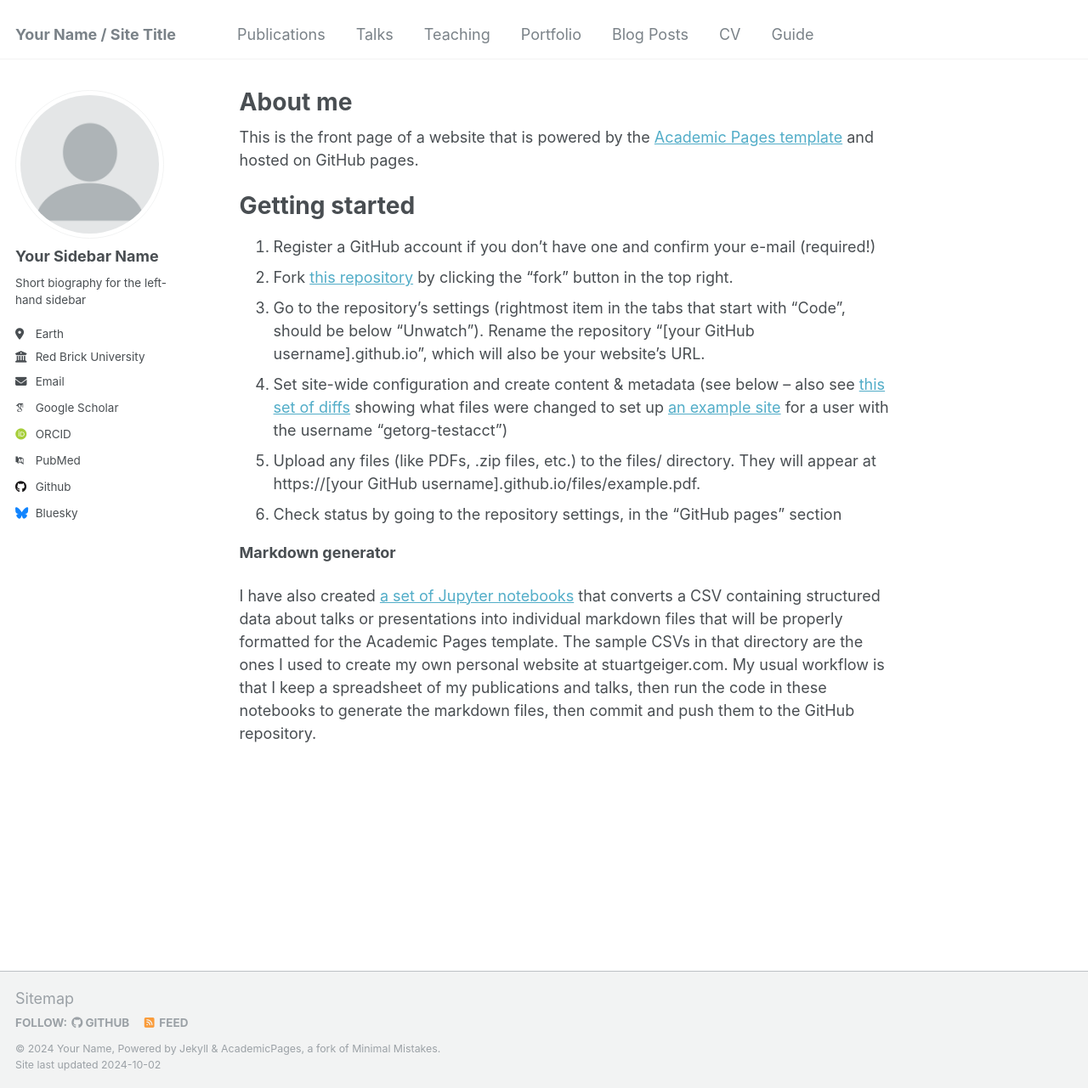
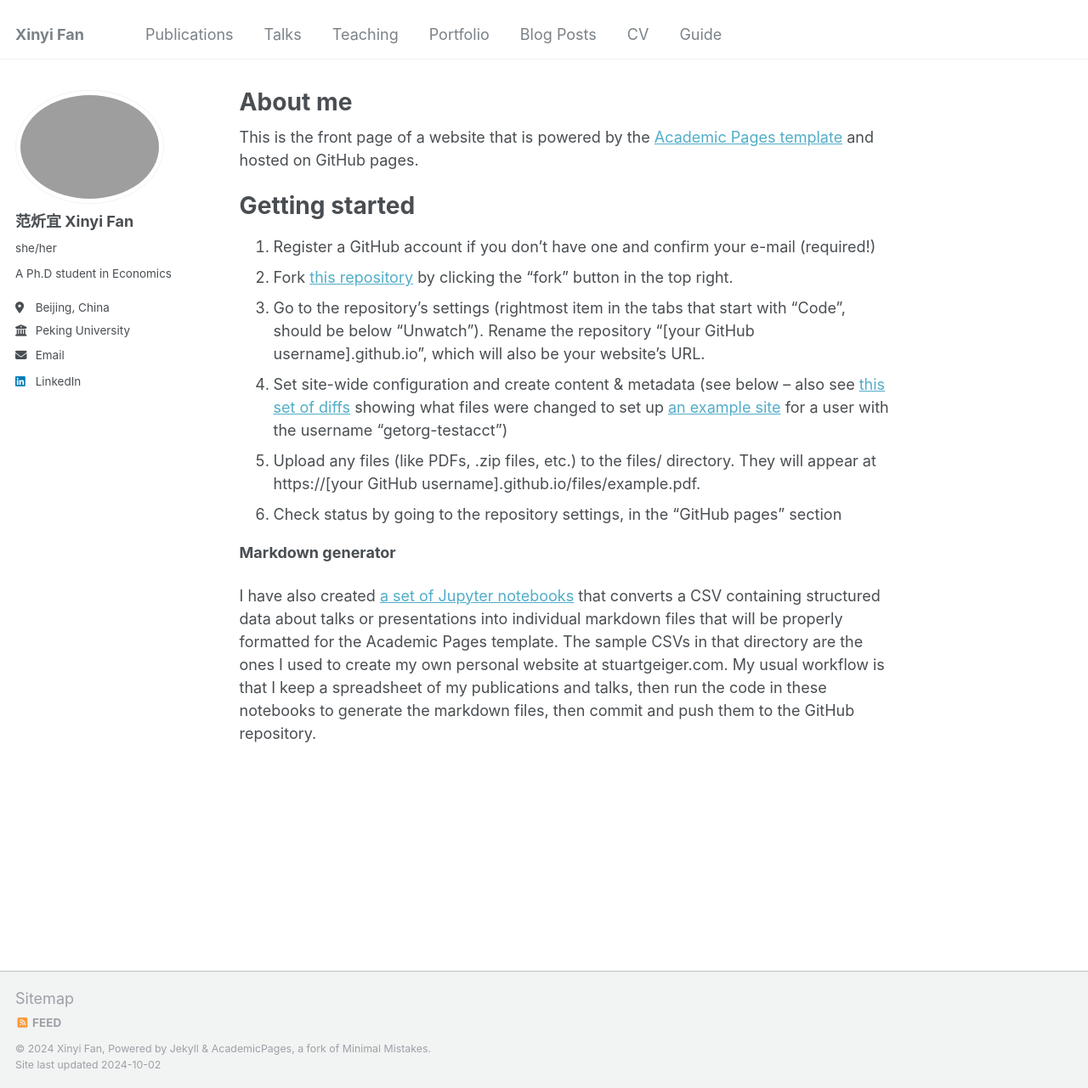
Before and after one commit to xyfan1999/xyfan1999, a Jekyll site: the page built from _pages/about.md, in a window 1280 px wide and 1281 px high. Shown: the whole window at 85% size. Built offline with Jekyll 4.4.1, drawn with Linux system fonts in a browser that asks for light colours; some web fonts are replaced.

Commit message:
Update _config.yml

```diff
--- a/_config.yml
+++ b/_config.yml
@@ -7,48 +7,48 @@
 # server process.
 
 # Basic Site Settings
-locale                   : "en-US"
-title                    : "Your Name / Site Title"
+locale                   : "Beijing, China"
+title                    : "Xinyi Fan"
 title_separator          : "-"
-name                     : &name "Your Name"
-description              : &description "personal description"
-url                      : https://academicpages.github.io # the base hostname & protocol for your site e.g. "https://mmistakes.github.io"
+name                     : &name "Xinyi Fan"
+description              : &description "Ph.D student in Economics"
+url                      : https://xyfan1999.github.io # the base hostname & protocol for your site e.g. "https://mmistakes.github.io"
 baseurl                  : "" # the subpath of your site, e.g. "/blog"
-repository               : "academicpages/academicpages.github.io"
+repository               : "xyfan1999/xyfan1999.github.io"
 
 # Site Author - The following control what appear as part of the author content on the side bar.
 #               If a field is blank the icon and link will not appear, otherwise it will be shown.
 #               Additional customization can be done by editing /_includes/author-profile.html
 author:
   # Biographic information
-  avatar           : "profile.png"
-  name             : "Your Sidebar Name"
-  pronouns         : # example: "she/her"
-  bio              : "Short biography for the left-hand sidebar"
-  location         : "Earth"
-  employer         : "Red Brick University"
+  avatar           : "xyprofile.png"
+  name             : "范炘宜 Xinyi Fan"
+  pronouns         : "she/her"
+  bio              : "A Ph.D student in Economics"
+  location         : "Beijing, China"
+  employer         : "Peking University"
   uri              : # URL
-  email            : "none@example.org"
+  email            : "xyfan2021@nsd.pku.edu.cn"
 
   # Academic websites
   arxiv            : # URL - Update with the correct link to your profile
-  googlescholar    : "https://scholar.google.com/citations?user=PS_CX0AAAAAJ"
+  googlescholar    : # "https://scholar.google.com/citations?user=PS_CX0AAAAAJ"
   impactstory      : # URL
-  orcid            : "http://orcid.org/yourorcidurl"
+  orcid            : # "http://orcid.org/yourorcidurl"
   semantic         : # URL
-  pubmed           : "https://www.ncbi.nlm.nih.gov/pubmed/?term=john+snow"
+  pubmed           : # "https://www.ncbi.nlm.nih.gov/pubmed/?term=john+snow"
   researchgate     : # URL
 
   # Repositories and software development
   bitbucket        : # Username - Update with your username on the site
   codepen          : # Username
   dribbble         : # Username
-  github           : "academicpages"
+  github           : # "academicpages"
   kaggle           : # Username
   stackoverflow    : # User number or user number and name (i.e., use "1" or "1/jeff-atwood")
 
   # Social media
-  bluesky          : "bsky.app" # Replace this with you Bluesky username
+  bluesky          : # "bsky.app" Replace this with you Bluesky username
   facebook         : # Username
   flickr           : # Username
   foursquare       : # Username
@@ -57,7 +57,7 @@ author:
   keybase          : # Username
   instagram        : # Username
   lastfm           : # Username
-  linkedin         : # Username
+  linkedin         : "范炘宜"
   mastodon         : # URL
   medium           : # URL
   pinterest        : # Username
```
